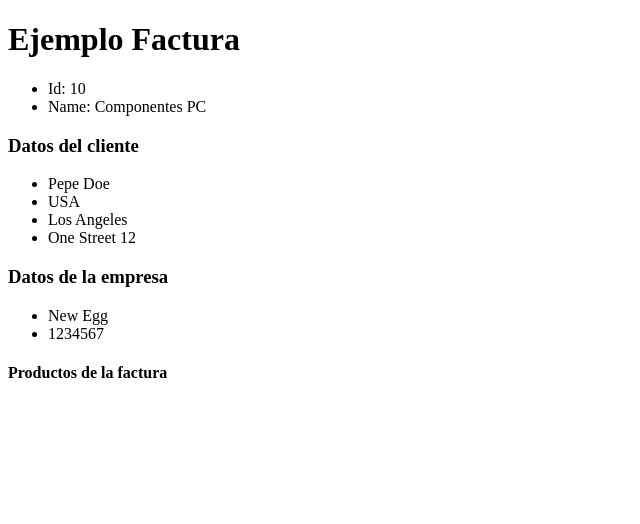
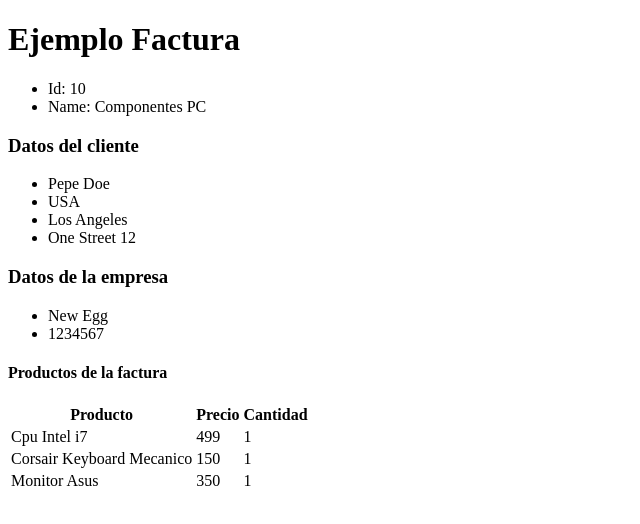
Before and after one commit to ValentinaColmenares/React_Springboot, a React (Vite) app in the folder 4-invoice-app/: page / in a window 1280 px wide. Shown: the top 524 px of the page, without its empty margins (0-640 px from the left). Built offline with nearby package versions, Linux system fonts and the light colour scheme.

Commit message:
Hasta mitad de 55

```diff
--- a/4-invoice-app/src/components/InvoiceApp.jsx
+++ b/4-invoice-app/src/components/InvoiceApp.jsx
@@ -29,6 +29,32 @@ export const InvoiceApp = () => {
       </ul>
 
       <h4>Productos de la factura</h4>
+      <table>
+        <thead>
+          <tr>
+          <th>Producto</th>
+          <th>Precio</th>
+          <th>Cantidad</th>
+          </tr>
+        </thead>
+        <tbody>
+          {items.map(item => {
+            return (
+              <tr>
+                <td>{ item.product }</td>
+                <td>{ item.price }</td>
+                <td>{ item.quantity }</td>
+              </tr>
+            )
+          })}
+          <tr>
+            <td></td>
+            <td></td>
+            <td></td>
+          </tr>
+
+        </tbody>
+      </table>
     </>
   )
 }
```
